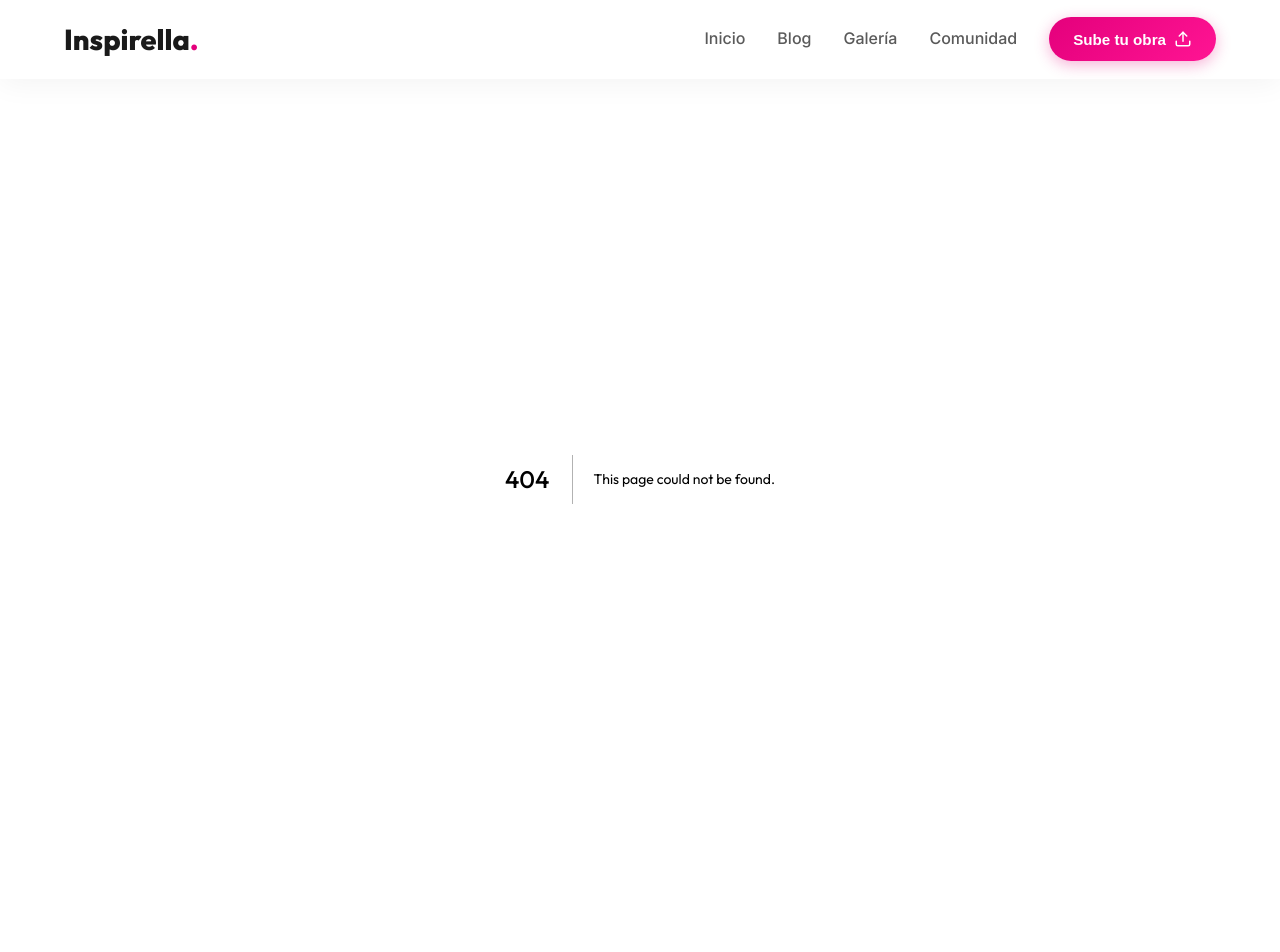
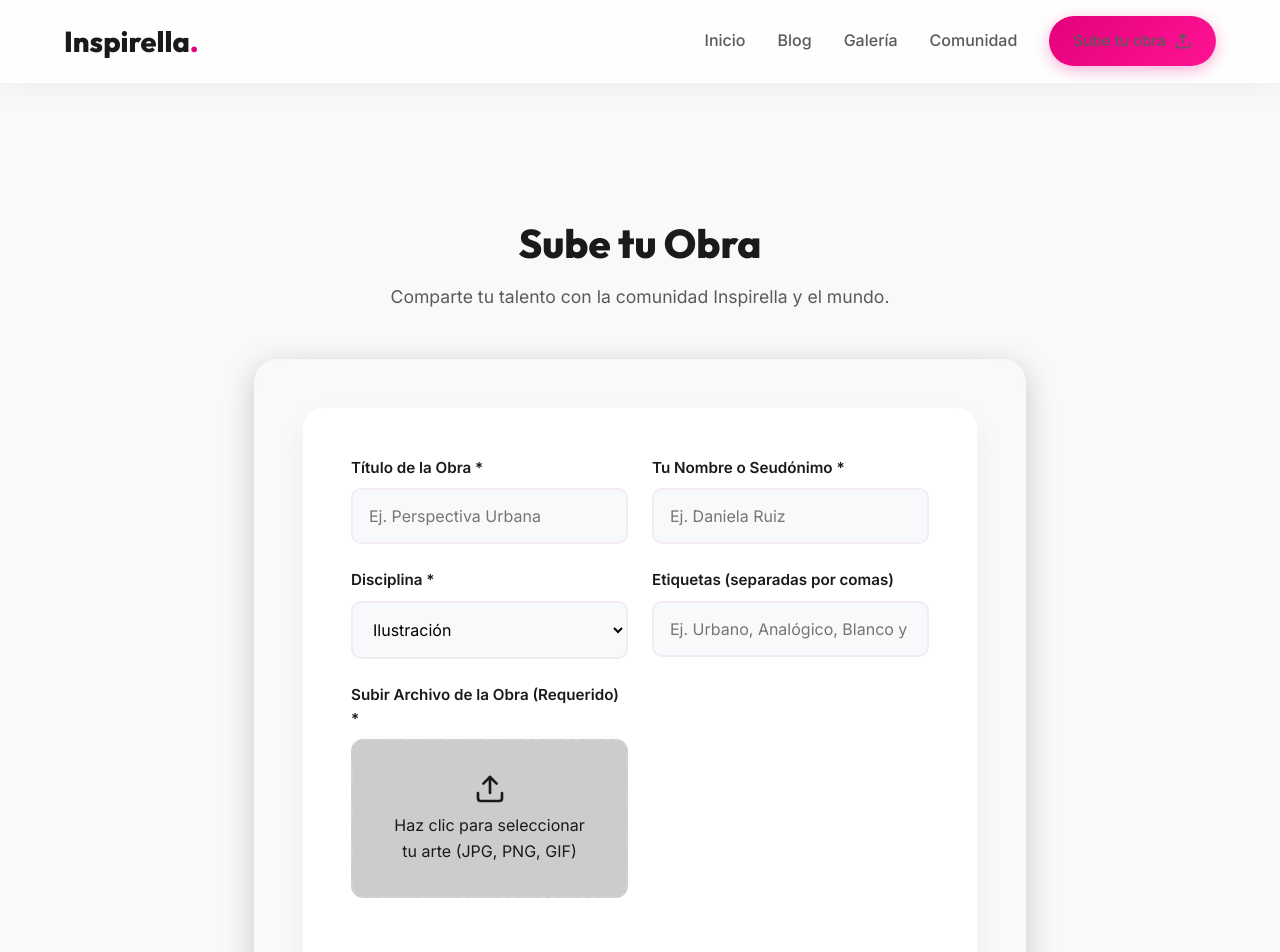
Before and after one commit to DaSantwah/inspirella, a Next.js app: page /subir-obra in a window 1280 px wide. Before the commit this address had no page. Shown: the top 952 px of the page. Built offline with nearby package versions, Linux system fonts and the light colour scheme; no server answers.

Commit message:
feat: migrate blog to social feed and add public art submission

```diff
--- /dev/null
+++ b/src/app/blog/blog.module.css
@@ -0,0 +1,105 @@
+.blogContainer {
+  padding: 6rem 5%;
+  min-height: 80vh;
+  max-width: 800px;
+  margin: 0 auto;
+}
+
+.header {
+  text-align: center;
+  margin-bottom: 3rem;
+}
+
+.header h2 {
+  font-size: 2.5rem;
+  margin-bottom: 0.5rem;
+  background: var(--gradient-primary);
+  -webkit-background-clip: text;
+  color: transparent;
+}
+
+.header p {
+  color: var(--text-muted);
+}
+
+.composer {
+  background: rgba(255, 255, 255, 0.05);
+  backdrop-filter: blur(10px);
+  border: 1px solid rgba(255, 255, 255, 0.1);
+  border-radius: 12px;
+  padding: 1.5rem;
+  margin-bottom: 3rem;
+  box-shadow: 0 4px 30px rgba(0, 0, 0, 0.1);
+}
+
+.composer input,
+.composer textarea {
+  width: 100%;
+  background: rgba(0, 0, 0, 0.2);
+  border: 1px solid rgba(255, 255, 255, 0.1);
+  color: #fff;
+  border-radius: 8px;
+  padding: 0.8rem 1rem;
+  margin-bottom: 1rem;
+  font-family: inherit;
+}
+
+.composer textarea {
+  resize: vertical;
+  min-height: 80px;
+}
+
+.composerActions {
+  display: flex;
+  justify-content: flex-end;
+}
+
+.feed {
+  display: flex;
+  flex-direction: column;
+  gap: 1.5rem;
+}
+
+.postCard {
+  background: rgba(255, 255, 255, 0.03);
+  border: 1px solid rgba(255, 255, 255, 0.05);
+  border-radius: 12px;
+  padding: 1.5rem;
+}
+
+.postHeader {
+  display: flex;
+  align-items: center;
+  gap: 1rem;
+  margin-bottom: 1rem;
+}
+
+.avatar {
+  width: 40px;
+  height: 40px;
+  background: var(--gradient-primary);
+  border-radius: 50%;
+  display: flex;
+  align-items: center;
+  justify-content: center;
+  font-weight: bold;
+  font-size: 1.2rem;
+  color: white;
+}
+
+.postMeta h3 {
+  font-size: 1.1rem;
+  margin: 0;
+  color: #fff;
+}
+
+.postMeta span {
+  font-size: 0.85rem;
+  color: var(--text-muted);
+}
+
+.postContent {
+  color: #ddd;
+  line-height: 1.6;
+  white-space: pre-wrap;
+}
--- a/src/app/layout.tsx
+++ b/src/app/layout.tsx
@@ -30,9 +30,9 @@ export default function RootLayout({
             <Link href="/blog">Blog</Link>
             <Link href="/galeria">Galería</Link>
             <Link href="/comunidad">Comunidad</Link>
-            <button className="btn-primary" id="btn-subir">
+            <Link href="/subir-obra" className="btn-primary" id="btn-subir">
               Sube tu obra <Upload size={18} />
-            </button>
+            </Link>
           </nav>
         </header>
 
--- a/src/app/blog/nuevo/page.tsx
+++ b/src/app/subir-obra/page.tsx
@@ -3,16 +3,17 @@
 import { useState, useRef } from "react";
 import { supabase } from "@/lib/supabase";
 import { useRouter } from "next/navigation";
-import styles from "../../admin/admin.module.css";
-import { Edit3, CheckCircle, Upload } from "lucide-react";
+import styles from "../admin/admin.module.css";
+import { CheckCircle, Upload } from "lucide-react";
 
-export default function NuevoArticuloPage() {
-  const [title, setTitle] = useState("");
-  const [authorName, setAuthorName] = useState("");
-  const [category, setCategory] = useState("Ensayo");
-  const [content, setContent] = useState("");
+export default function SubirObraPage() {
+  const [artTitle, setArtTitle] = useState("");
+  const [artistName, setArtistName] = useState("");
+  const [discipline, setDiscipline] = useState("Ilustración");
+  const [tags, setTags] = useState("");
   const [selectedFile, setSelectedFile] = useState<File | null>(null);
   const [isSubmitting, setIsSubmitting] = useState(false);
+
   const fileInputRef = useRef<HTMLInputElement>(null);
   const router = useRouter();
 
@@ -37,35 +38,37 @@ export default function NuevoArticuloPage() {
     return publicUrl;
   };
 
-  const handleSubmit = async (e: React.FormEvent) => {
+  const handleSubmitArt = async (e: React.FormEvent) => {
     e.preventDefault();
     setIsSubmitting(true);
 
     try {
-      let finalImageUrl = null;
-      if (selectedFile) {
-        finalImageUrl = await uploadImage(selectedFile);
+      if (!selectedFile) {
+        throw new Error("Por favor, selecciona una imagen para subir tu obra.");
       }
 
+      const finalImageUrl = await uploadImage(selectedFile);
+      const tagsArray = tags.split(',').map(t => t.trim()).filter(t => t.length > 0);
+
       const { error } = await supabase
-        .from("posts")
+        .from("artworks")
         .insert([
           {
-            title,
-            author_name: authorName,
-            category,
+            title: artTitle,
+            artist_name: artistName,
+            discipline,
             image_url: finalImageUrl,
-            content
+            tags: tagsArray
           }
         ]);
 
       if (error) throw error;
 
-      alert("¡Artículo publicado con éxito! Gracias por compartir tu voz.");
-      router.push("/blog");
+      alert("¡Obra de arte subida con éxito!");
+      router.push("/galeria");
       router.refresh();
     } catch (err: any) {
-      alert("Error al publicar: " + err.message);
+      alert("Error al subir obra: " + err.message);
     } finally {
       setIsSubmitting(false);
     }
@@ -74,56 +77,65 @@ export default function NuevoArticuloPage() {
   return (
     <div className={styles.adminContainer} style={{ paddingTop: "8rem" }}>
       <div className={styles.header}>
-        <h1>Comparte tu Voz</h1>
-        <p>Escribe y publica tu propio artículo para la comunidad de Inspirella.</p>
+        <h1>Sube tu Obra</h1>
+        <p>Comparte tu talento con la comunidad Inspirella y el mundo.</p>
       </div>
 
       <div className={styles.formCard}>
-        <form onSubmit={handleSubmit} className={styles.editorForm}>
+        <form onSubmit={handleSubmitArt} className={styles.editorForm}>
           <div className={styles.formGrid}>
             <div className={styles.formGroup}>
-              <label>Título del Artículo *</label>
+              <label>Título de la Obra *</label>
               <input
                 type="text"
-                value={title}
-                onChange={(e) => setTitle(e.target.value)}
+                value={artTitle}
+                onChange={(e) => setArtTitle(e.target.value)}
                 required
-                placeholder="Ej. El color en el cine moderno"
+                placeholder="Ej. Perspectiva Urbana"
               />
             </div>
 
             <div className={styles.formGroup}>
-              <label>Autora *</label>
+              <label>Tu Nombre o Seudónimo *</label>
               <input
                 type="text"
-                value={authorName}
-                onChange={(e) => setAuthorName(e.target.value)}
+                value={artistName}
+                onChange={(e) => setArtistName(e.target.value)}
                 required
-                placeholder="Tu nombre completo"
+                placeholder="Ej. Daniela Ruiz"
               />
             </div>
 
             <div className={styles.formGroup}>
-              <label>Categoría *</label>
-              <select value={category} onChange={(e) => setCategory(e.target.value)} required>
-                <option value="Ensayo">Ensayo</option>
-                <option value="Opinión">Opinión</option>
-                <option value="Entrevista">Entrevista</option>
-                <option value="Noticia">Noticia</option>
-                <option value="Reseña">Reseña</option>
-                <option value="Poesía">Poesía</option>
-                <option value="Cuento">Cuento</option>
+              <label>Disciplina *</label>
+              <select value={discipline} onChange={(e) => setDiscipline(e.target.value)} required>
+                <option value="Ilustración">Ilustración</option>
+                <option value="Fotografía">Fotografía</option>
+                <option value="Cine">Cine</option>
+                <option value="Pintura">Pintura</option>
+                <option value="Diseño Sonoro">Diseño Sonoro</option>
+                <option value="Animación">Animación</option>
               </select>
             </div>
 
             <div className={styles.formGroup}>
-              <label>Subir Foto de Portada (Opcional)</label>
+              <label>Etiquetas (separadas por comas)</label>
+              <input
+                type="text"
+                value={tags}
+                onChange={(e) => setTags(e.target.value)}
+                placeholder="Ej. Urbano, Analógico, Blanco y Negro"
+              />
+            </div>
+
+            <div className={styles.formGroupFull}>
+              <label>Subir Archivo de la Obra (Requerido) *</label>
               <div
                 className={styles.fileUploadArea}
                 onClick={() => fileInputRef.current?.click()}
               >
-                <Upload size={24} />
-                <span>{selectedFile ? selectedFile.name : "Haz clic para seleccionar archivo"}</span>
+                <Upload size={32} />
+                <span>{selectedFile ? selectedFile.name : "Haz clic para seleccionar tu arte (JPG, PNG, GIF)"}</span>
                 <input
                   type="file"
                   accept="image/*"
@@ -135,20 +147,9 @@ export default function NuevoArticuloPage() {
             </div>
           </div>
 
-          <div className={styles.formGroupFull}>
-            <label>Contenido del Artículo * (Soporta miles de palabras)</label>
-            <textarea
-              rows={20}
-              value={content}
-              onChange={(e) => setContent(e.target.value)}
-              required
-              placeholder="Escribe tu artículo aquí... Puedes escribir sin límite de palabras. Pulsa Enter para separar párrafos."
-            />
-          </div>
-
           <div className={styles.formActions}>
             <button type="submit" className="btn-primary" disabled={isSubmitting}>
-              {isSubmitting ? "Publicando..." : <><CheckCircle size={18} /> Publicar Artículo</>}
+              {isSubmitting ? "Subiendo Obra..." : <><CheckCircle size={18} /> Subir a Galería</>}
             </button>
           </div>
         </form>
```
Also changed, not shown: src/app/blog/page.tsx (+94 -30 lines).
